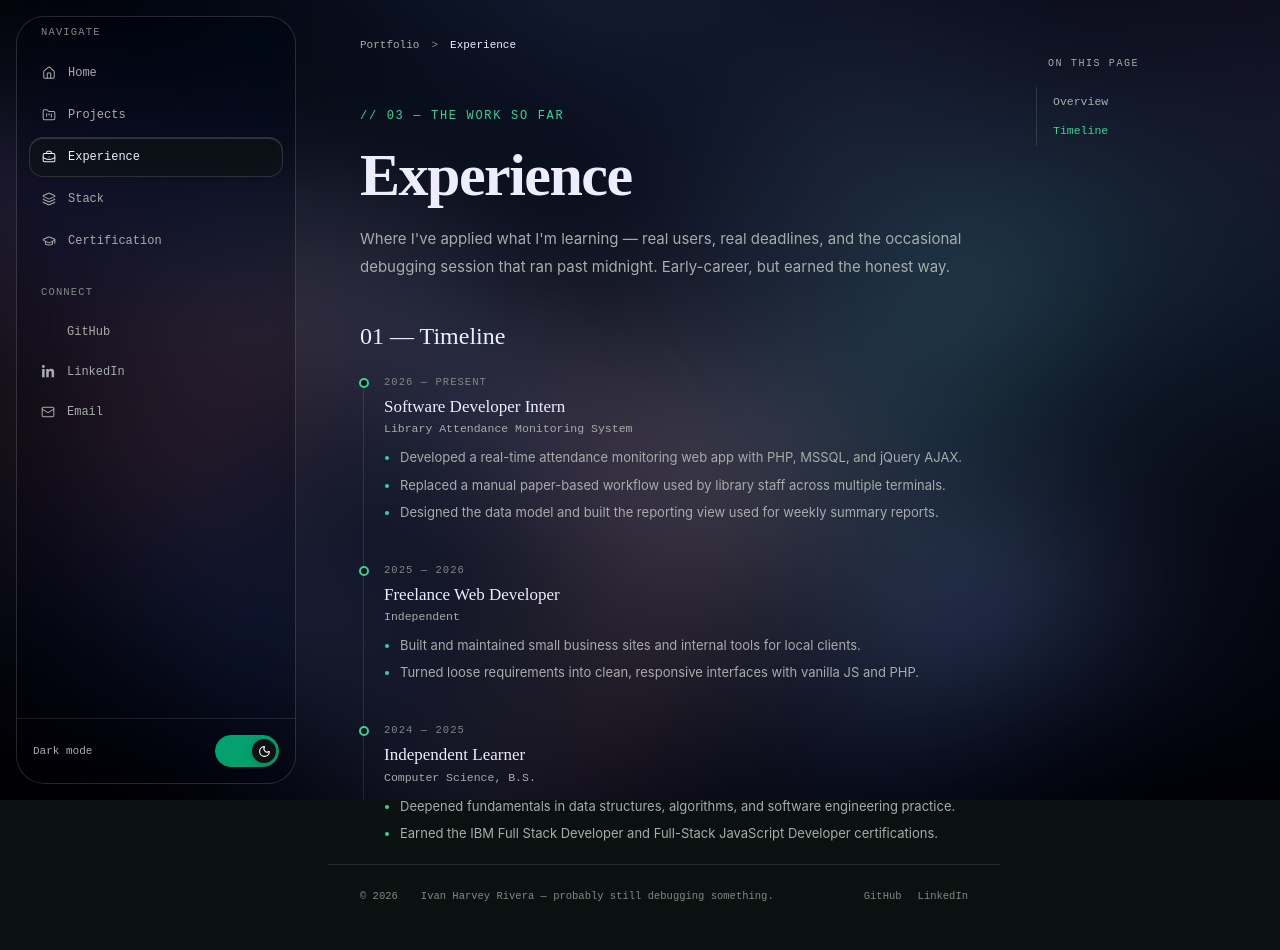
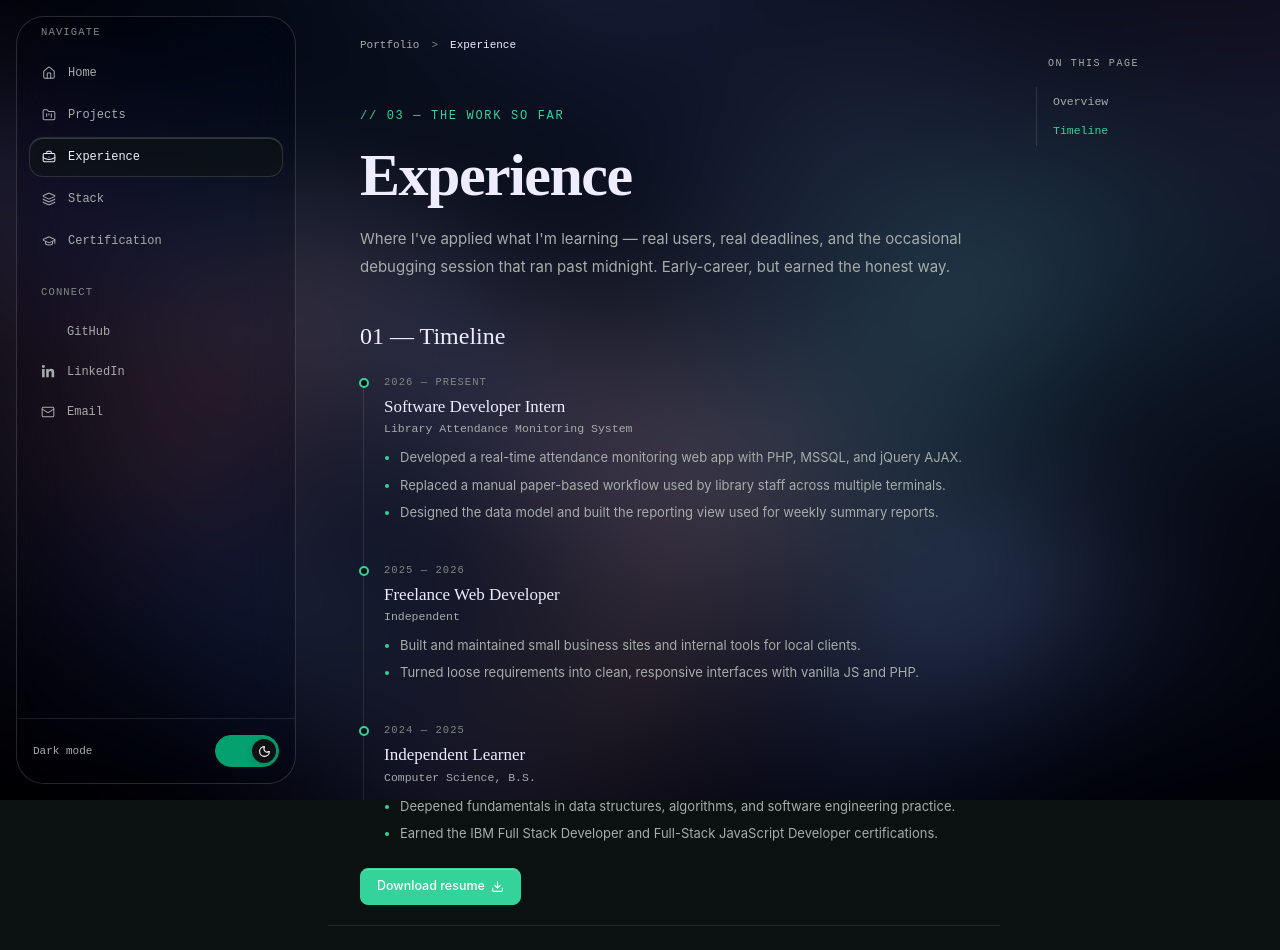
Before and after one commit to The-Young-Swag/Portfolio_DevStudio, a React (Vite) app: page /experience in a window 1280 px wide. Shown: the top 950 px of the page. Before the commit the page ends 929 px from the top, so only its background shows below. Built offline with nearby package versions, Linux system fonts and the light colour scheme; no server answers; some icons are missing; a web font is replaced by a local one.

Commit message:
feat(home): restore section links and Experience resume button

```diff
--- a/src/components/certifications/CertificationsSection.tsx
+++ b/src/components/certifications/CertificationsSection.tsx
@@ -1,3 +1,5 @@
+import { Link } from "react-router";
+
 import { Container, Section } from "@/components/layout";
 import { SectionHeading } from "@/components/ui";
 import { useCertifications } from "@/hooks/certifications/useCertifications";
@@ -28,6 +30,25 @@ export function CertificationsSection() {
                 ) : (
                     <CertificationList certifications={certifications} />
                 )}
+
+                <Link
+                    to="/certifications"
+                    className="
+                        mt-5
+                        inline-flex
+                        items-center
+                        gap-1.5
+                        font-mono
+                        text-[11.5px]
+                        text-(--accent-strong)
+                        transition-colors
+                        duration-150
+                        hover:text-(--accent-deep)
+                        hover:underline
+                    "
+                >
+                    See all certifications →
+                </Link>
             </Container>
         </Section>
     );
--- a/src/components/experience/ExperienceSection.tsx
+++ b/src/components/experience/ExperienceSection.tsx
@@ -1,3 +1,5 @@
+import { Link } from "react-router";
+
 import { Container, Section } from "@/components/layout";
 import { SectionHeading } from "@/components/ui";
 import { useExperience } from "@/hooks/experience/useExperience";
@@ -31,6 +33,25 @@ export function ExperienceSection() {
                         <ExperienceList experiences={experience} />
                     )}
                 </div>
+
+                <Link
+                    to="/experience"
+                    className="
+                        mt-5
+                        inline-flex
+                        items-center
+                        gap-1.5
+                        font-mono
+                        text-[11.5px]
+                        text-(--accent-strong)
+                        transition-colors
+                        duration-150
+                        hover:text-(--accent-deep)
+                        hover:underline
+                    "
+                >
+                    See credentials →
+                </Link>
             </Container>
         </Section>
     );
--- a/src/pages/ExperiencePage.tsx
+++ b/src/pages/ExperiencePage.tsx
@@ -1,11 +1,17 @@
+import { Download } from "lucide-react";
+
 import { Footer, PageHeader, Section } from "@/components/layout";
 import { Container } from "@/components/layout";
 import { ExperienceList } from "@/components/experience";
 import { SectionHeading } from "@/components/ui";
 import { useExperience } from "@/hooks/experience/useExperience";
+import { useProfile } from "@/hooks/profile/useProfile";
+import { profile as staticProfile } from "@/constants/profile";
 
 export function ExperiencePage() {
     const { experience, isPending } = useExperience();
+    const { profile } = useProfile();
+    const resume = profile.resume ?? staticProfile.resume;
 
     return (
         <>
@@ -33,6 +39,37 @@ export function ExperiencePage() {
                             <ExperienceList experiences={experience} />
                         )}
                     </div>
+
+                    {resume !== "" && (
+                        <div className="mt-6">
+                            <a
+                                href={resume}
+                                download="resume.pdf"
+                                className="
+                                    inline-flex
+                                    items-center
+                                    gap-1.5
+                                    rounded-lg
+                                    border
+                                    border-(--accent-strong)
+                                    bg-(--accent-strong)
+                                    px-4
+                                    py-2
+                                    text-[12.5px]
+                                    font-medium
+                                    text-white
+                                    shadow-[inset_0_1px_0_rgba(255,255,255,0.25)]
+                                    transition-colors
+                                    duration-150
+                                    hover:bg-(--accent-deep)
+                                    hover:border-(--accent-deep)
+                                "
+                            >
+                                Download resume
+                                <Download size={13} strokeWidth={2} />
+                            </a>
+                        </div>
+                    )}
                 </Container>
             </Section>
 
```
